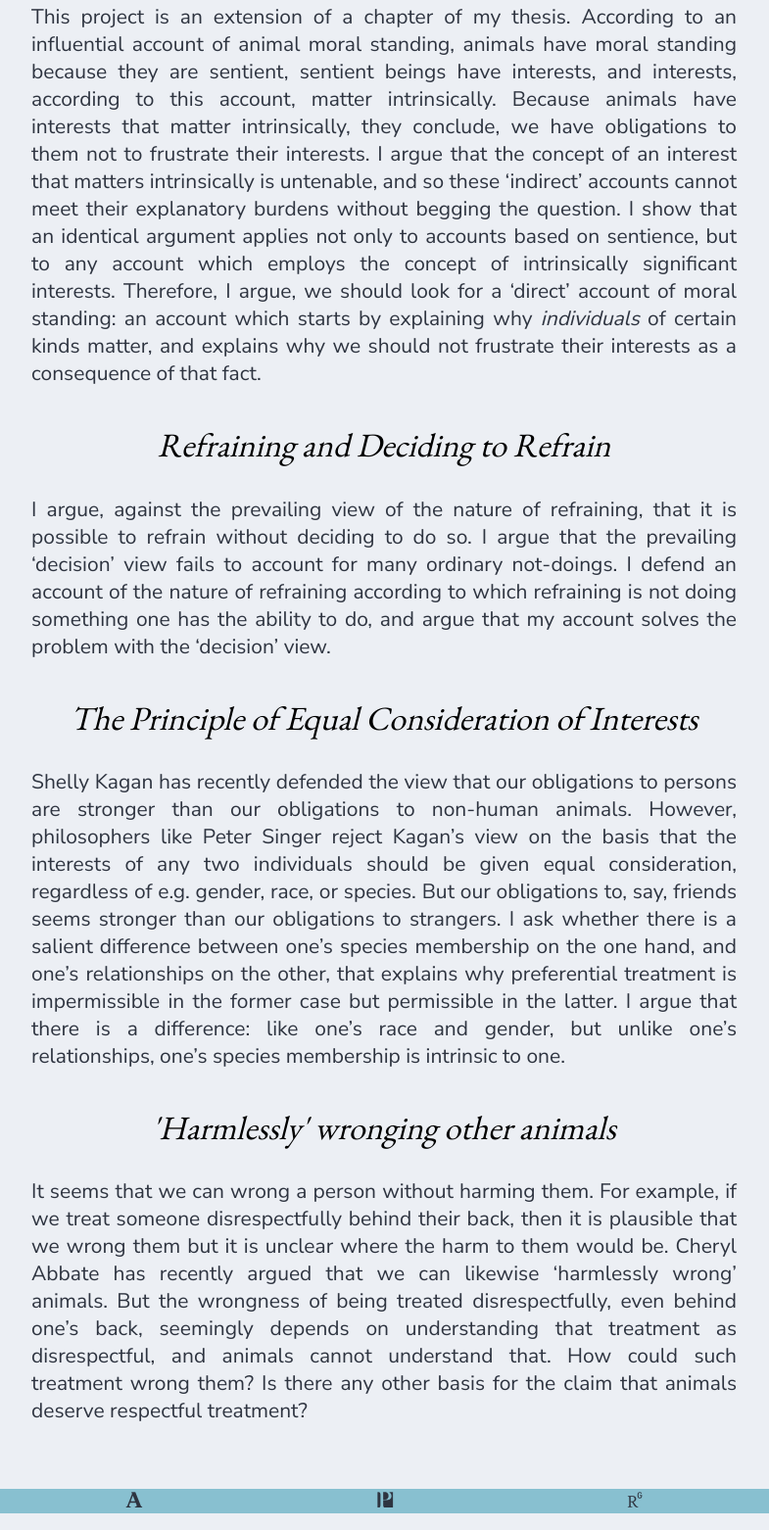
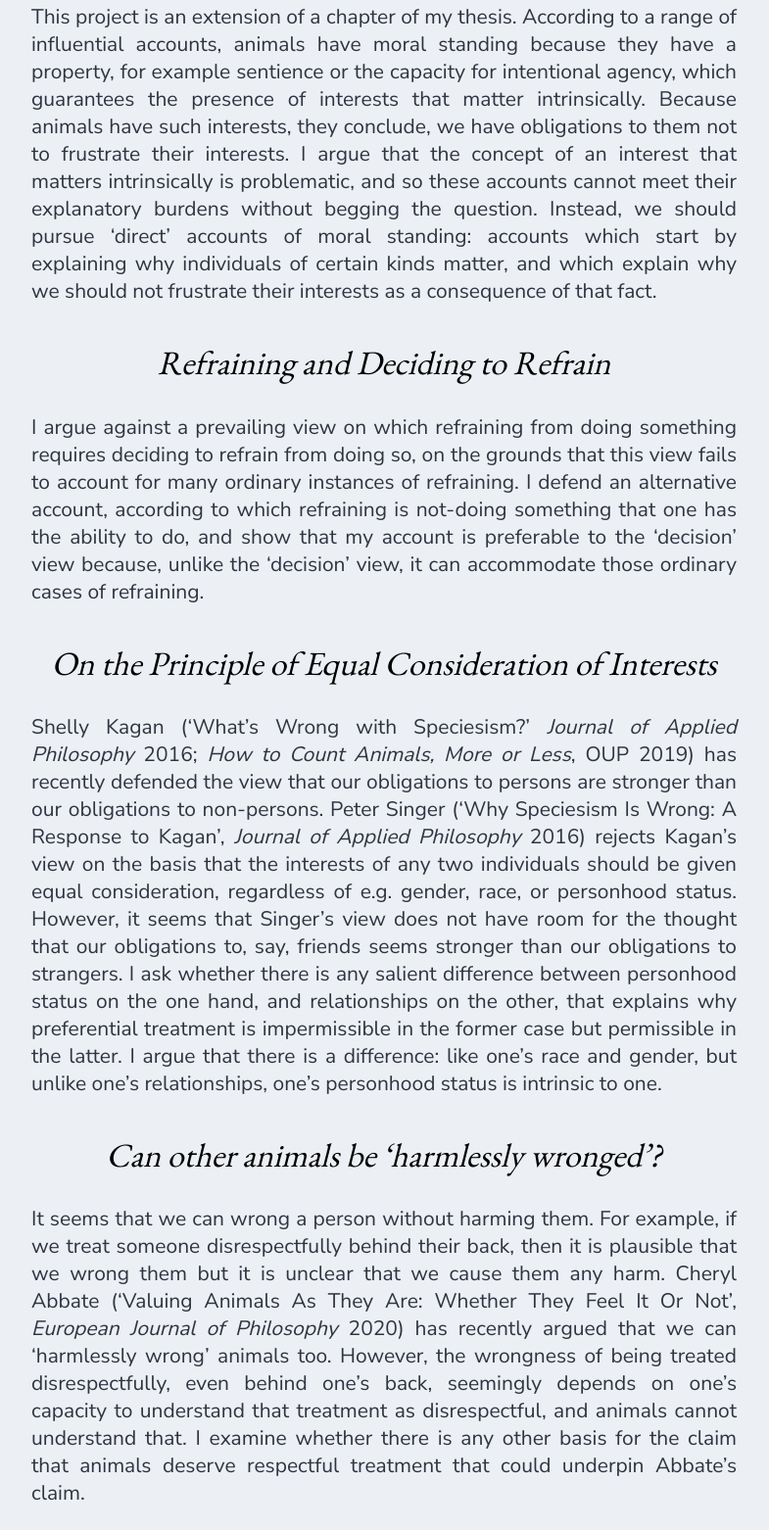
Before and after one commit to danelbro/danelbro.github.io, a plain HTML site: page research.html in a window 1280 px wide. Shown: the part 804-2366 px from the top of the page at 98% size, without its empty margins (248-1033 px from the left). Drawn offline with nearby package versions, Linux system fonts and the light colour scheme; files whose address does not match are found by name.

Commit message:
Update research descriptions

```diff
--- a/research.html
+++ b/research.html
@@ -35,7 +35,7 @@
    do the explanatory work required of it.</li>
           <li>Animals, both human and non-human, have the capacity for <em>volitional
    agency:</em> we have control over what we do, and therefore can (and must) make
-            choices by acting on our desires.</li>
+   choices by acting on our desires.</li>
           <li>There is good reason to think that volitional agency is the grounds of
             the moral standing of human and non-human animals</li>
         </ol>
@@ -45,60 +45,64 @@
         <h2>Other Research in Progress</h2>
         <div class="textcontent research">
           <h3>Indirect Accounts of Moral Standing</h3>
-          <p>This project is an extension of a chapter of my thesis. According to an
-           influential account of animal moral standing, animals have moral standing
-           because they are sentient, sentient beings have interests, and interests,
-           according to this account, matter intrinsically. Because animals have
-           interests that matter intrinsically, they conclude, we have obligations to
-           them not to frustrate their interests. I argue that the concept of an
-           interest that matters intrinsically is untenable, and so these ‘indirect’
-           accounts cannot meet their explanatory burdens without begging the
-           question. I show that an identical argument applies not only to accounts
-           based on sentience, but to any account which employs the concept of
-           intrinsically significant interests. Therefore, I argue, we should look
-           for a ‘direct’ account of moral standing: an account which starts by
-           explaining why <em>individuals</em> of certain kinds matter, and explains
-           why we should not frustrate their interests as a consequence of that fact.
+          <p>This project is an extension of a chapter of my thesis. According to a
+          range of influential accounts, animals have moral standing because they
+          have a property, for example sentience or the capacity for intentional
+          agency, which guarantees the presence of interests that matter
+          intrinsically. Because animals have such interests, they conclude, we have
+          obligations to them not to frustrate their interests. I argue that the
+          concept of an interest that matters intrinsically is problematic, and so
+          these accounts cannot meet their explanatory burdens without begging the
+          question. Instead, we should pursue ‘direct’ accounts of moral standing:
+          accounts which start by explaining why individuals of certain kinds matter,
+          and which explain why we should not frustrate their interests as a
+          consequence of that fact.
          </p>
         </div>
 
         <div class="textcontent research">
           <h3>Refraining and Deciding to Refrain</h3>
-          <p>I argue, against the prevailing view of the nature of refraining, that
-          it is possible to refrain without deciding to do so. I argue that the
-          prevailing ‘decision’ view fails to account for many ordinary not-doings. I
-          defend an account of the nature of refraining according to which refraining
-          is not doing something one has the ability to do, and argue that my account
-          solves the problem with the ‘decision’ view.</p>
+          <p>I argue against a prevailing view on which refraining from doing
+          something requires deciding to refrain from doing so, on the grounds that
+          this view fails to account for many ordinary instances of refraining. I
+          defend an alternative account, according to which refraining is not-doing
+          something that one has the ability to do, and show that my account is
+          preferable to the ‘decision’ view because, unlike the ‘decision’ view, it
+          can accommodate those ordinary cases of refraining.</p>
         </div>
 
         <div class="textcontent research">
-          <h3>The Principle of Equal Consideration of Interests</h3>
-          <p>Shelly Kagan has recently defended the view that our obligations to
-          persons are stronger than our obligations to non-human animals. However,
-          philosophers like Peter Singer reject Kagan’s view on the basis that the
-          interests of any two individuals should be given equal consideration,
-          regardless of e.g. gender, race, or species. But our obligations to, say,
-          friends seems stronger than our obligations to strangers. I ask whether
-          there is a salient difference between one’s species membership on the one
-          hand, and one’s relationships on the other, that explains why preferential
-          treatment is impermissible in the former case but permissible in the
-          latter. I argue that there is a difference: like one’s race and gender, but
-          unlike one’s relationships, one’s species membership is intrinsic to
-          one.</p>
+          <h3>On the Principle of Equal Consideration of Interests</h3>
+          <p>Shelly Kagan (‘What’s Wrong with Speciesism?’ <i>Journal of Applied
+          Philosophy</i> 2016; <i>How to Count Animals, More or Less</i>, OUP 2019)
+          has recently defended the view that our obligations to persons are stronger
+          than our obligations to non-persons. Peter Singer (‘Why Speciesism Is
+          Wrong: A Response to Kagan’, <i>Journal of Applied Philosophy</i> 2016)
+          rejects Kagan’s view on the basis that the interests of any two individuals
+          should be given equal consideration, regardless of e.g. gender, race, or
+          personhood status. However, it seems that Singer’s view does not have room
+          for the thought that our obligations to, say, friends seems stronger than
+          our obligations to strangers. I ask whether there is any salient difference
+          between personhood status on the one hand, and relationships on the other,
+          that explains why preferential treatment is impermissible in the former
+          case but permissible in the latter. I argue that there is a difference:
+          like one’s race and gender, but unlike one’s relationships, one’s
+          personhood status is intrinsic to one.</p>
         </div>
 
         <div class="textcontent research">
-          <h3>'Harmlessly' wronging other animals</h3>
+          <h3>Can other animals be ‘harmlessly wronged’?</h3>
           <p>It seems that we can wrong a person without harming them. For example,
           if we treat someone disrespectfully behind their back, then it is plausible
-          that we wrong them but it is unclear where the harm to them would be.
-          Cheryl Abbate has recently argued that we can likewise ‘harmlessly wrong’
-          animals. But the wrongness of being treated disrespectfully, even behind
-          one’s back, seemingly depends on understanding that treatment as
-          disrespectful, and animals cannot understand that. How could such treatment
-          wrong them? Is there any other basis for the claim that animals deserve
-          respectful treatment?</p>
+          that we wrong them but it is unclear that we cause them any harm. Cheryl
+          Abbate (‘Valuing Animals As They Are: Whether They Feel It Or Not’,
+          <i>European Journal of Philosophy</i> 2020) has recently argued that we can
+          ‘harmlessly wrong’ animals too. However, the wrongness of being treated
+          disrespectfully, even behind one’s back, seemingly depends on one’s
+          capacity to understand that treatment as disrespectful, and animals cannot
+          understand that. I examine whether there is any other basis for the claim
+          that animals deserve respectful treatment that could underpin Abbate’s
+          claim.</p>
         </div>
       </div>
 
```
